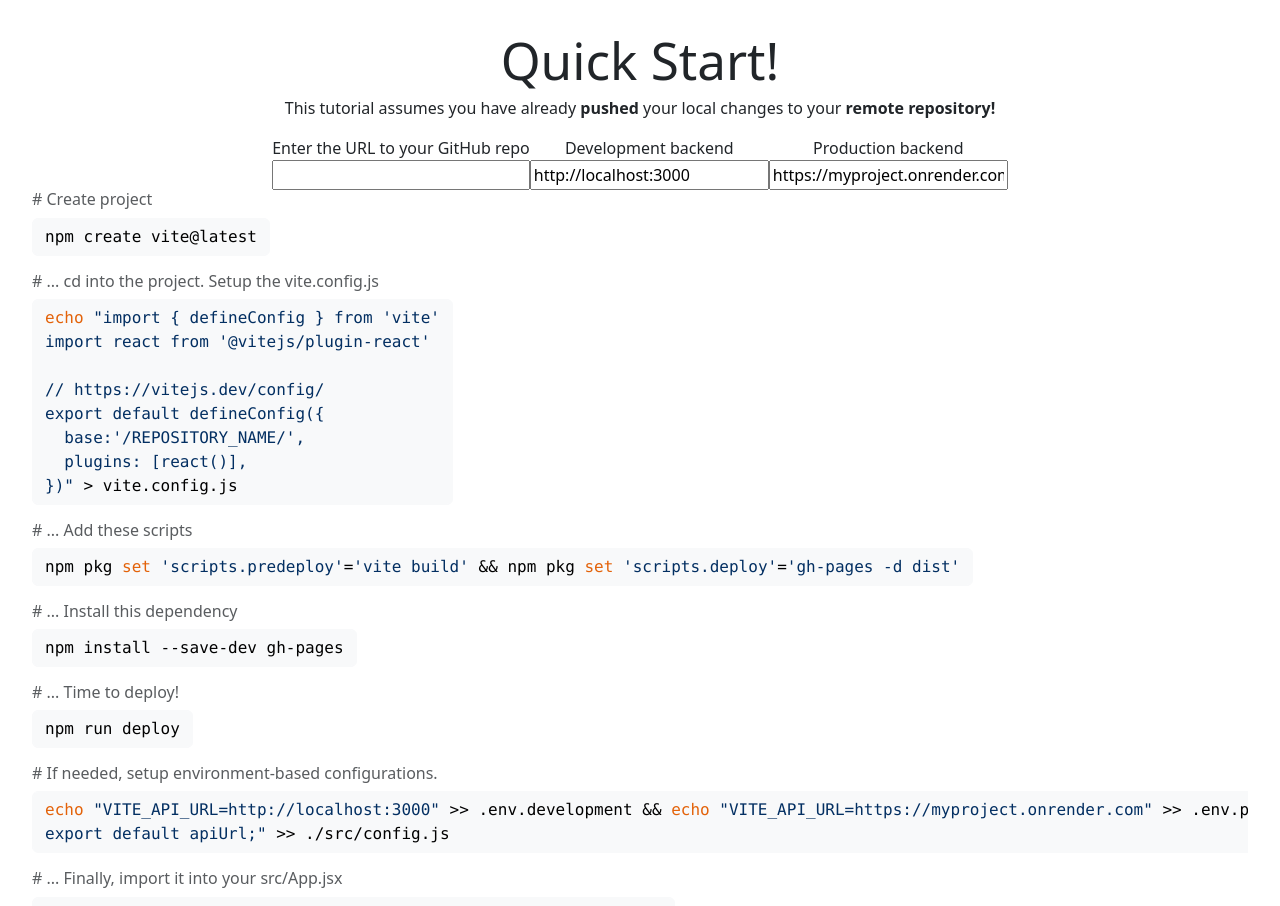
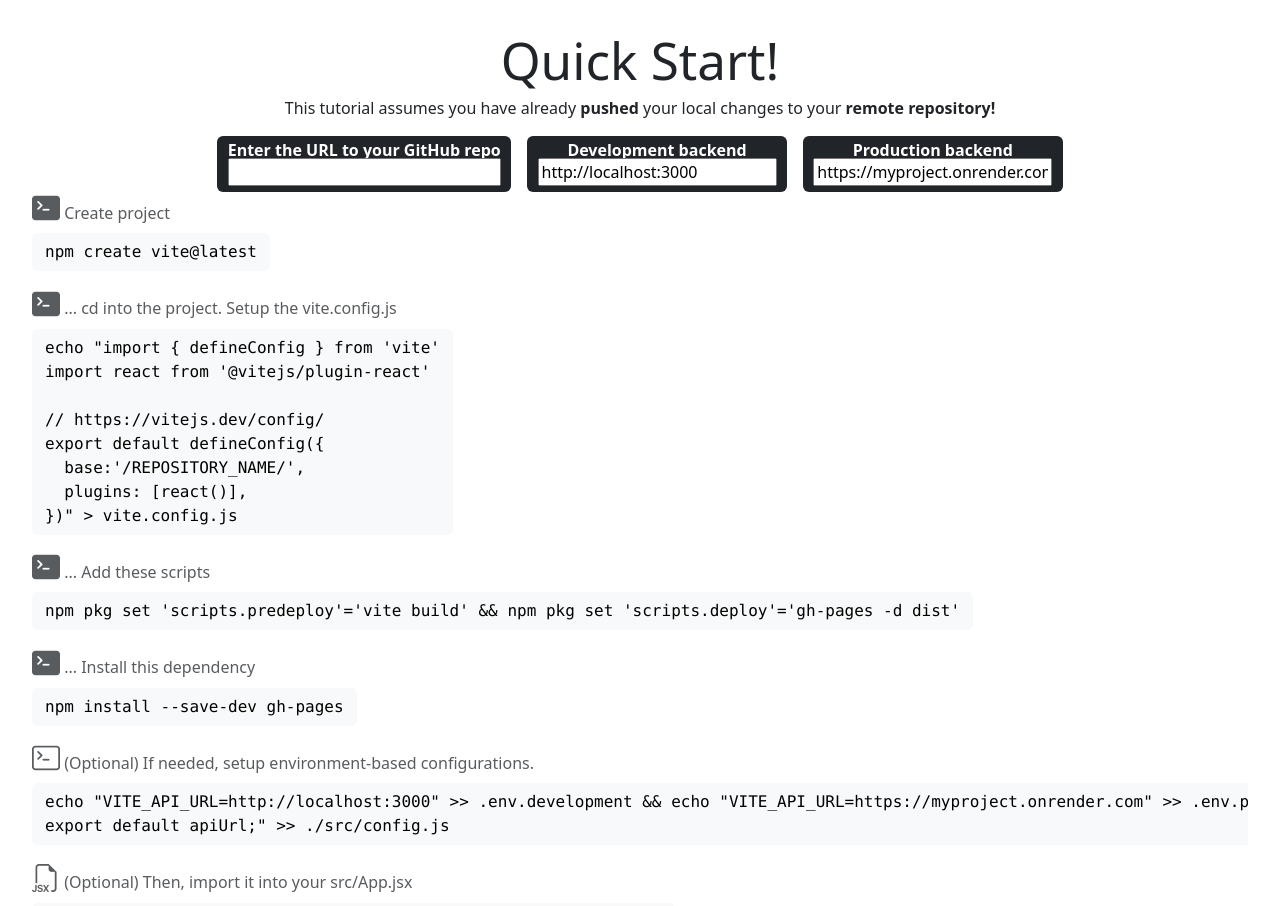
Before and after one commit to Perlesvaux/react-app-with-vite, a React (Vite) app: page / in a window 1280 px wide. Shown: the top 906 px of the page. Built offline with nearby package versions, Linux system fonts and the light colour scheme.

Commit message:
improved looks! Also, fixed some bug caused by highlight.js

```diff
--- a/package.json
+++ b/package.json
@@ -12,6 +12,7 @@
     "deploy": "gh-pages -d dist"
   },
   "dependencies": {
+    "bootstrap-icons": "^1.11.3",
     "dompurify": "^3.1.4",
     "highlight.js": "^11.9.0",
     "react": "^18.2.0",
--- a/src/App.css
+++ b/src/App.css
@@ -45,6 +45,7 @@
   justify-content: center;
   align-items: center;
   flex-wrap:wrap;
+  column-gap: 1em;
 }
 
 .optn {
--- a/src/App.jsx
+++ b/src/App.jsx
@@ -3,6 +3,7 @@ import './App.css'
 import DOMPurify from 'dompurify';
 import hljs from 'highlight.js';
 import 'highlight.js/styles/github.css';
+import 'bootstrap-icons/font/bootstrap-icons.css';
 
 function App() {
   const [state, setState] = useState({
@@ -16,9 +17,9 @@ function App() {
   const regex = /https:\/\/github\.com\/([^\/]+)\/([^\/\.]+)(\.git)?/;
 
   const steps = [
-    { legend:'# Create project', cmd: purified('bash',`npm create vite@latest`) },
+    { legend:'<i class="bi bi-terminal-fill fs-3"></i>  Create project', cmd: purified('bash',`npm create vite@latest`) },
 
-    { legend: '# ... cd into the project.  Setup the vite.config.js', cmd: purified('bash', `echo "import { defineConfig } from 'vite'
+    { legend: '<i class="bi bi-terminal-fill fs-3"></i>  ... cd into the project.  Setup the vite.config.js', cmd: purified('bash', `echo "import { defineConfig } from 'vite'
 import react from '@vitejs/plugin-react'
 
 // https://vitejs.dev/config/
@@ -26,20 +27,19 @@ export default defineConfig({
   base:'/${state.rep}/',
   plugins: [react()],
 })" > vite.config.js`)},
-    { legend: '# ... Add these scripts', cmd : purified('bash', `npm pkg set 'scripts.predeploy'='vite build' && npm pkg set 'scripts.deploy'='gh-pages -d dist'`)},
-    { legend: '# ... Install this dependency' ,cmd:purified('bash', `npm install --save-dev gh-pages`) },
-    { legend: '# ... Time to deploy!', cmd: purified('bash', `npm run deploy`) },
-    { legend: '# If needed, setup environment-based configurations.', cmd:purified('bash',`echo "VITE_API_URL=${state.devEnv}" >> .env.development && echo "VITE_API_URL=${state.proEnv}" >> .env.production && echo "const apiUrl = import.meta.env.VITE_API_URL;
+    { legend: '<i class="bi bi-terminal-fill fs-3"></i>  ... Add these scripts', cmd : purified('bash', `npm pkg set 'scripts.predeploy'='vite build' && npm pkg set 'scripts.deploy'='gh-pages -d dist'`)},
+    { legend: '<i class="bi bi-terminal-fill fs-3"></i>  ... Install this dependency' ,cmd:purified('bash', `npm install --save-dev gh-pages`) },
+    { legend: '<i class="bi bi-terminal fs-3"></i> (Optional) If needed, setup environment-based configurations.', cmd:purified('bash',`echo "VITE_API_URL=${state.devEnv}" >> .env.development && echo "VITE_API_URL=${state.proEnv}" >> .env.production && echo "const apiUrl = import.meta.env.VITE_API_URL;
 export default apiUrl;" >> ./src/config.js
 `)},
-{legend: "# ... Finally, import it into your src/App.jsx", cmd:purified('javascript',`//apiUrl will be ${state.devEnv} while developing locally.
+{legend: '<i class="bi bi-filetype-jsx fs-3"></i>  (Optional) Then, import it into your src/App.jsx', cmd:purified('javascript',`//apiUrl will be ${state.devEnv} while developing locally.
 // and ${state.proEnv} in production.
 import apiUrl from './config'
-` )}
+` )},
+    { legend: '<i class="bi bi-terminal-fill fs-3"></i> ... When it\'s all said and done... It\'s time to deploy!', cmd: purified('bash', `npm run deploy`) }
   ]
 
-  const nuke = `
-echo "import { defineConfig } from 'vite'
+  const nuke = `echo "import { defineConfig } from 'vite'
 import react from '@vitejs/plugin-react'
 
 // https://vitejs.dev/config/
@@ -64,7 +64,8 @@ export default apiUrl;" > ./src/config.js && npm pkg set 'scripts.predeploy'='vi
 
 
   function purified(lng, mrkp){
-    return DOMPurify.sanitize(hljs.highlight(mrkp, {language: lng}).value)
+    // return DOMPurify.sanitize(hljs.highlight(mrkp, {language: lng}).value)
+    return DOMPurify.sanitize(mrkp)
   }
 
 
@@ -86,43 +87,30 @@ async function toClipBoard(e) {
       <h1 className='text-center'>Quick Start!</h1>
       <p className='text-center'>This tutorial assumes you have already <strong>pushed</strong> your local changes to your <strong>remote repository!</strong></p>
 
-      <div className=' flx'>
-        <label htmlFor="parseUrl" className='optn text-center'>Enter the URL to your GitHub repo
+      <div className='flx'>
+        <label htmlFor="parseUrl" className='optn text-center badge text-bg-dark fs-6'>Enter the URL to your GitHub repo
           <input type="text" name="parseUrl" onChange={getInput} onKeyUp={parseUrl}  value={state.parseUrl} />
         </label>
-        <label htmlFor="devEnv" className='optn text-center'>Development backend
+        <label htmlFor="devEnv" className='optn text-center badge text-bg-dark fs-6'>Development backend
           <input type="text" name="devEnv" onChange={getInput} value={state.devEnv}/>
         </label>
-        <label htmlFor="proEnv" className='optn text-center'>Production backend
+        <label htmlFor="proEnv" className='optn text-center badge text-bg-dark fs-6'>Production backend
           <input type="text" name="proEnv" onChange={getInput} value={state.proEnv}/>
         </label>
       </div>
       {
         steps.map((step) =>
         <div key={step.legend}>
-         <h6 className='text-muted'>{step.legend}</h6>
+         <h6 className='text-muted'   dangerouslySetInnerHTML={{__html:step.legend}}></h6>
          <pre><code onClick={toClipBoard} className='text-start btn btn-light' dangerouslySetInnerHTML={{__html:step.cmd}}></code></pre>
         </div>)
       }
 
       <h1 className='text-center'>Push it to the limit!</h1>
-      <p className='text-center'>This one below can <strong>nuke</strong> some data. Use only if you're in a hurry and there's not to lose!</p>
+      <p className='text-center text-muted'> <i className="bi bi-radioactive fs-3"></i> This one below can <strong>nuke</strong> some data. Use only if you're in a hurry and there's not much to lose!</p>
       <pre><code onClick={toClipBoard} className='text-start btn btn-light' dangerouslySetInnerHTML={{__html:nuke}}></code></pre>
     </>
   )
 }
 
-      // <h6 className='text-muted'># Create project</h6>
-      // <pre><code onClick={toClipBoard} className='text-start btn btn-light' dangerouslySetInnerHTML={{__html:init}}></code></pre>
-      // <h6 className='text-muted' ># ... cd into the project</h6>
-      // <h6 className='text-muted' ># Setup the <i>vite.config.js</i></h6>
-      // <pre><code onClick={toClipBoard} className='text-start btn btn-light' dangerouslySetInnerHTML={{__html:vite_config}}></code></pre>
-      // <h6 className='text-muted' ># ... Add these scripts</h6>
-      // <pre><code onClick={toClipBoard} className='text-start btn btn-light' dangerouslySetInnerHTML={{__html:all_scripts}}></code></pre>
-      // <h6 className='text-muted'># ... Install this dependency</h6>
-      // <pre><code onClick={toClipBoard} className='text-start btn btn-light' dangerouslySetInnerHTML={{__html:gh_pgs}}></code></pre>
-      // <h6 className='text-muted'># ... Time to deploy!</h6>
-      // <pre><code onClick={toClipBoard} className='text-start btn btn-light' dangerouslySetInnerHTML={{__html:deploy}}></code></pre>
-
-
 export default App
```
